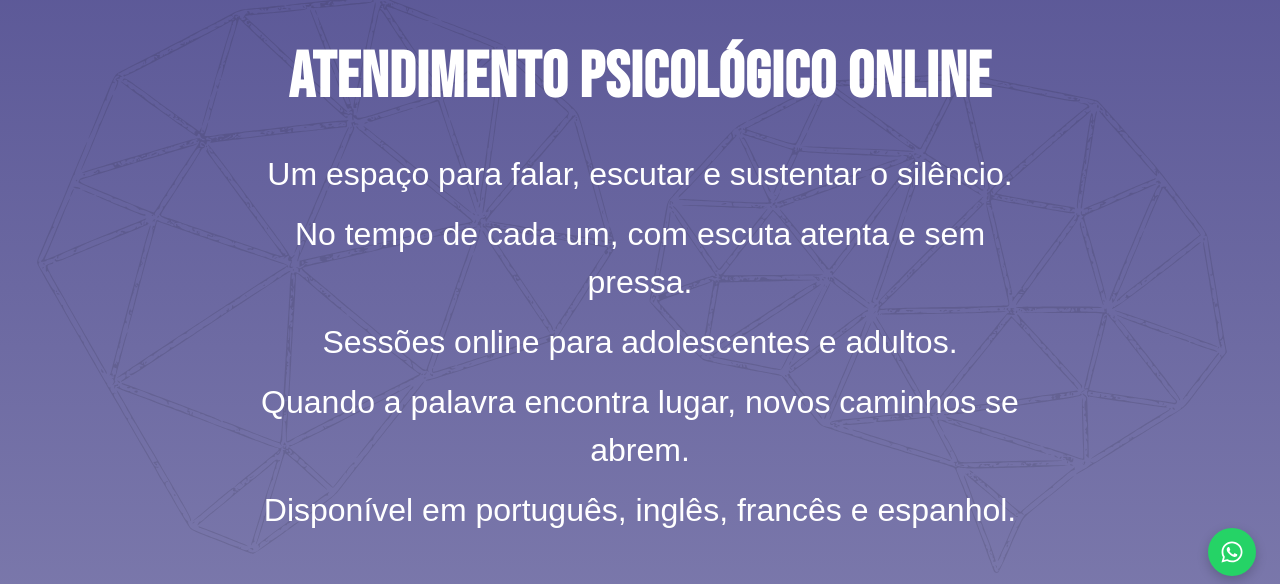
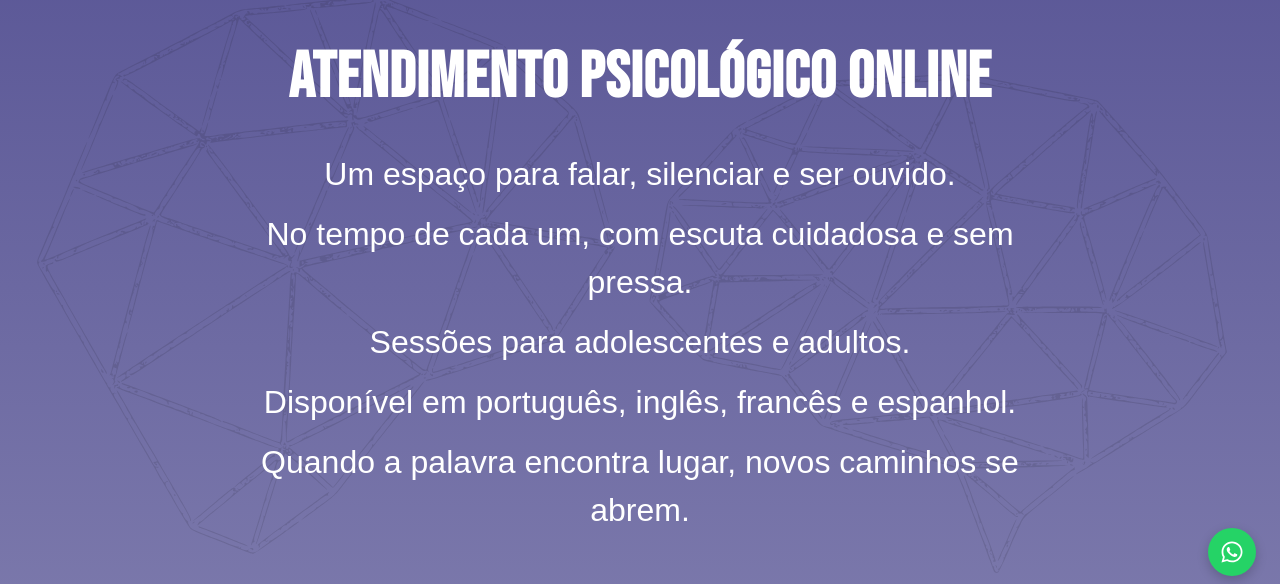
Before and after one commit to caiocastelhano/renatalagepsicologa, a Next.js app: page / in a window 1280 px wide. Shown: the part 200-784 px from the top of the page. Built offline with nearby package versions, Linux system fonts and the light colour scheme.

Commit message:
Altera texto de Hero e degrade de ProfessionalPath

```diff
--- a/src/app/components/Hero.jsx
+++ b/src/app/components/Hero.jsx
@@ -11,41 +11,41 @@ export default function Hero() {
     PT: {
         title: "Atendimento psicológico online",
         lines: [
-        "Um espaço para falar, escutar e sustentar o silêncio.",
-        "No tempo de cada um, com escuta atenta e sem pressa.",
-        "Sessões online para adolescentes e adultos.",
-        "Quando a palavra encontra lugar, novos caminhos se abrem.",
-        "Disponível em português, inglês, francês e espanhol."
+        "Um espaço para falar, silenciar e ser ouvido.",
+        "No tempo de cada um, com escuta cuidadosa e sem pressa.",
+        "Sessões para adolescentes e adultos.",
+        "Disponível em português, inglês, francês e espanhol.",
+        "Quando a palavra encontra lugar, novos caminhos se abrem."
         ]
     },
     EN: {
         title: "Online psychological support",
         lines: [
-        "A space for speaking, listening, and even silence.",
-        "At your own pace, with attentive and unhurried listening.",
-        "Online sessions for teens and adults.",
-        "When words find space, new paths begin to unfold.",
-        "Available in Portuguese, English, French and Spanish."
+        "A space to speak, be silent, and be heard.",
+        "At your own pace, with careful and unhurried listening.",
+        "Sessions for teens and adults.",
+        "Available in Portuguese, English, French and Spanish.",
+        "When words find space, new paths begin to unfold."
         ]
     },
     FR: {
         title: "Accompagnement psychologique en ligne",
         lines: [
-        "Un espace pour dire, écouter et accueillir le silence.",
+        "Un espace pour parler, se taire et être écouté.",
         "Au rythme de chacun, dans une écoute attentive et sans hâte.",
-        "Séances en ligne pour adolescents et adultes.",
-        "Quand la parole trouve sa place, des chemins s'ouvrent.",
-        "Disponible en portugais, anglais, français et espagnol."
+        "Séances pour adolescents et adultes.",
+        "Disponible en portugais, anglais, français et espagnol.",
+        "Quand la parole trouve sa place, des chemins s'ouvrent."
         ]
     },
     ES: {
         title: "Atención psicológica en línea",
         lines: [
-        "Un espacio para hablar, escuchar y también para el silencio.",
-        "A tu ritmo, con una escucha atenta y sin prisa.",
-        "Sesiones online para adolescentes y adultos.",
-        "Cuando la palabra encuentra lugar, se abren nuevos caminos.",
-        "Disponible en portugués, inglés, francés y español."
+        "Un espacio para hablar, guardar silencio y ser escuchado.",
+        "A tu ritmo, con una escucha cuidadosa y sin prisa.",
+        "Sesiones para adolescentes y adultos.",
+        "Disponible en portugués, inglés, francés y español.",
+        "Cuando la palabra encuentra lugar, se abren nuevos caminos."
         ]
     }
   };
--- a/src/app/components/ProfessionalPath.module.css
+++ b/src/app/components/ProfessionalPath.module.css
@@ -1,7 +1,7 @@
 /* === BASE === */
 .professionalSection {
   position: relative;
-  background: linear-gradient(to bottom, #a0e3a4, #00c688);
+  background: linear-gradient(to bottom, #00c688, #a0e3a4 );
   padding: 64px 20px;
   width: 100%;
   min-height: 500px;
```
